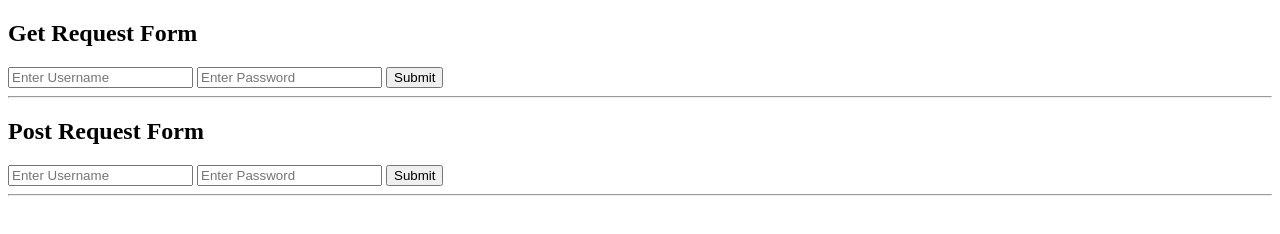
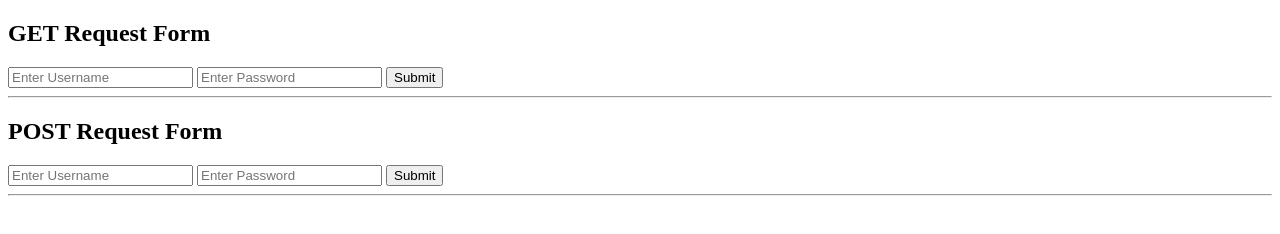
Before and after one commit to Vanshaj14Mohan/Miscellaneous, a plain HTML site: page Frontend/index.html in a window 1280 px wide. Drawn offline with Linux system fonts and the light colour scheme.

Commit message:
Requests

```diff
--- a/Frontend/index.html
+++ b/Frontend/index.html
@@ -6,14 +6,14 @@
     <title>Get & Post Requests</title>
 </head>
 <body>
-    <h2><b>Get Request Form</b></h2>
+    <h2><b>GET Request Form</b></h2>
     <form method="get" action="/register">
         <input placeholder="Enter Username" name="user" type="text">
         <input placeholder="Enter Password" name="password" type="password">
         <button>Submit</button>
     </form>
     <hr>
-    <h2><b>Post Request Form</b></h2>
+    <h2><b>POST Request Form</b></h2>
     <form method="post" action="/register">
         <input placeholder="Enter Username" name="user" type="text">
         <input placeholder="Enter Password" name="password" type="password">
```
